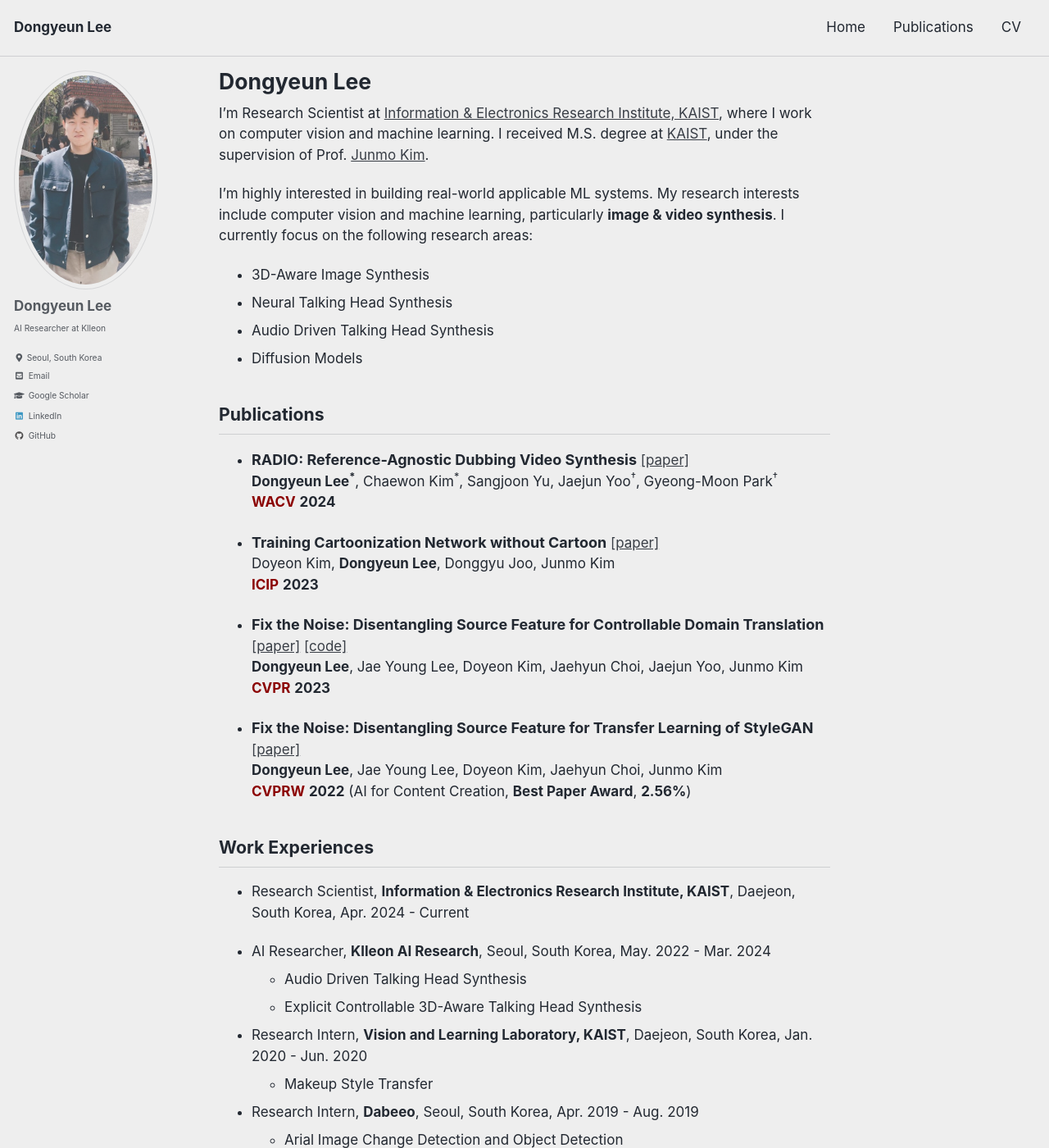
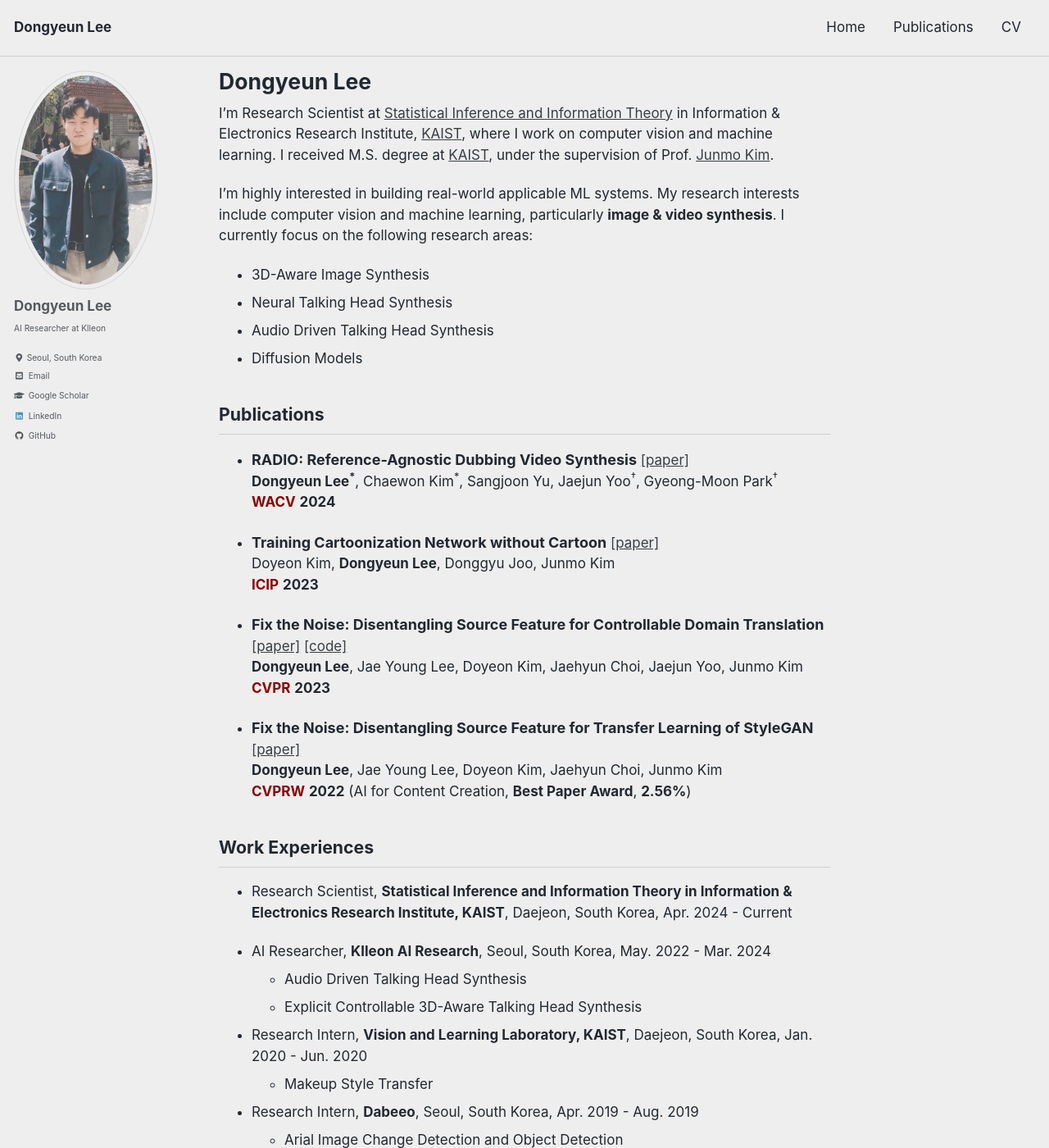
Before and after one commit to LeeDongYeun/leedongyeun.github.io, a Jekyll site: the page built from _pages/about.md, in a window 1280 px wide and 1400 px high. Shown: the whole window at 82% size. Built offline with Jekyll 4.4.1, drawn with Linux system fonts in a browser that asks for light colours; cached includes are drawn as plain includes.

Commit message:
Update about.md

```diff
--- a/_pages/about.md
+++ b/_pages/about.md
@@ -7,7 +7,7 @@ redirect_from:
   - /about/
   - /about.html
 ---
-I'm Research Scientist at [Information & Electronics Research Institute, KAIST](https://www.kaist.ac.kr/), where I work on computer vision and machine learning.
+I'm Research Scientist at [Statistical Inference and Information Theory](http://siit.kaist.ac.kr/) in Information & Electronics Research Institute, [KAIST](https://www.kaist.ac.kr/), where I work on computer vision and machine learning.
 I received M.S. degree at [KAIST](https://www.kaist.ac.kr/), under the supervision of Prof. [Junmo Kim](http://siit.kaist.ac.kr/Faculty).
 
 I'm highly interested in building real-world applicable ML systems. My research interests include computer vision and machine learning, particularly **image & video synthesis**. I currently focus on the following research areas:
@@ -36,7 +36,7 @@ Doyeon Kim, **Dongyeun Lee**, Donggyu Joo, Junmo Kim \\
 <span style="color:darkred">**CVPRW**</span> **2022** (AI for Content Creation, **Best Paper Award**, **2.56%**)
 
 ## Work Experiences
-- Research Scientist, **Information & Electronics Research Institute, KAIST**, Daejeon, South Korea, Apr. 2024 - Current
+- Research Scientist, **Statistical Inference and Information Theory in Information & Electronics Research Institute, KAIST**, Daejeon, South Korea, Apr. 2024 - Current
 
 - AI Researcher, **Klleon AI Research**, Seoul, South Korea, May. 2022 - Mar. 2024
   - Audio Driven Talking Head Synthesis
```
